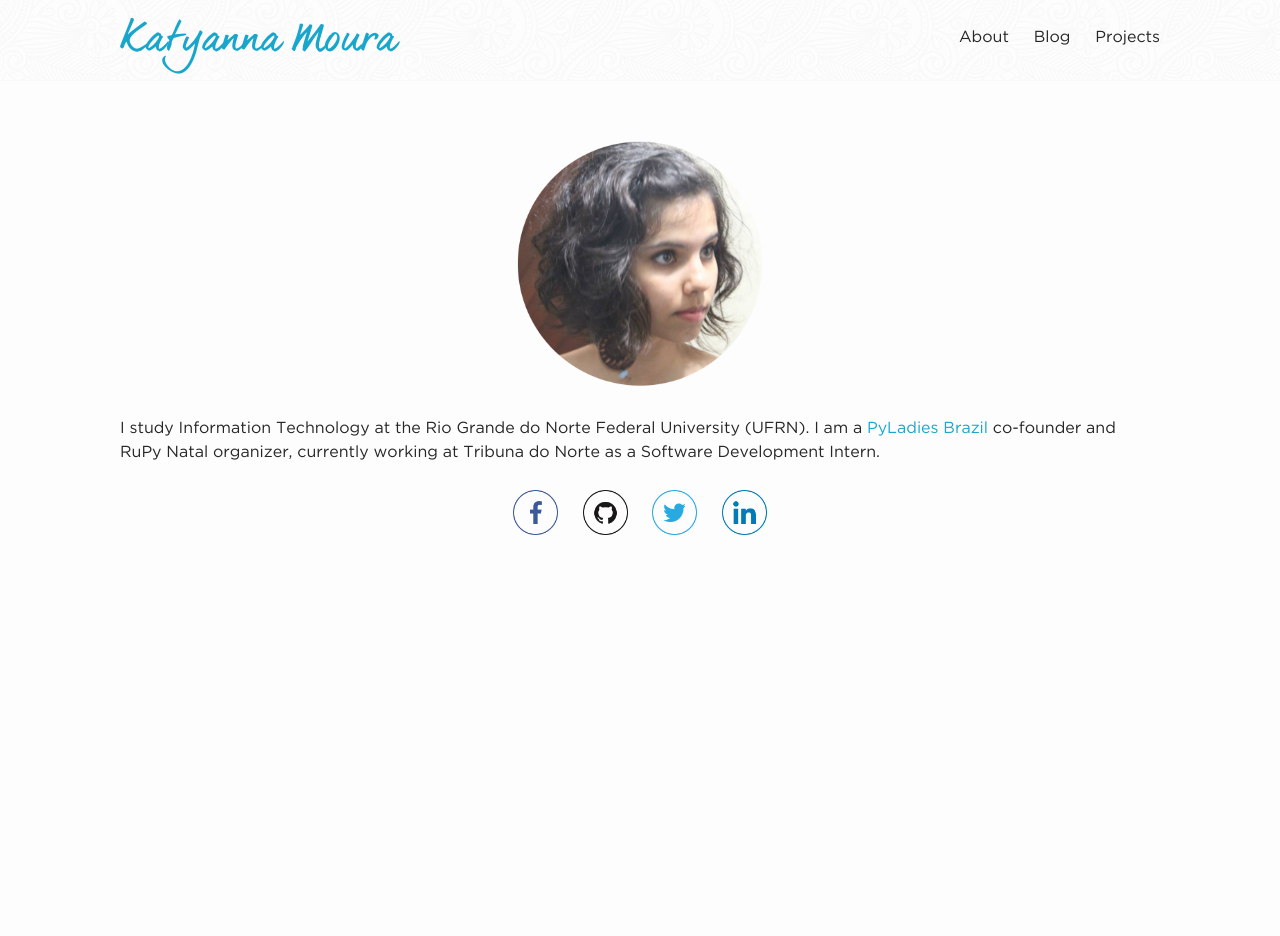
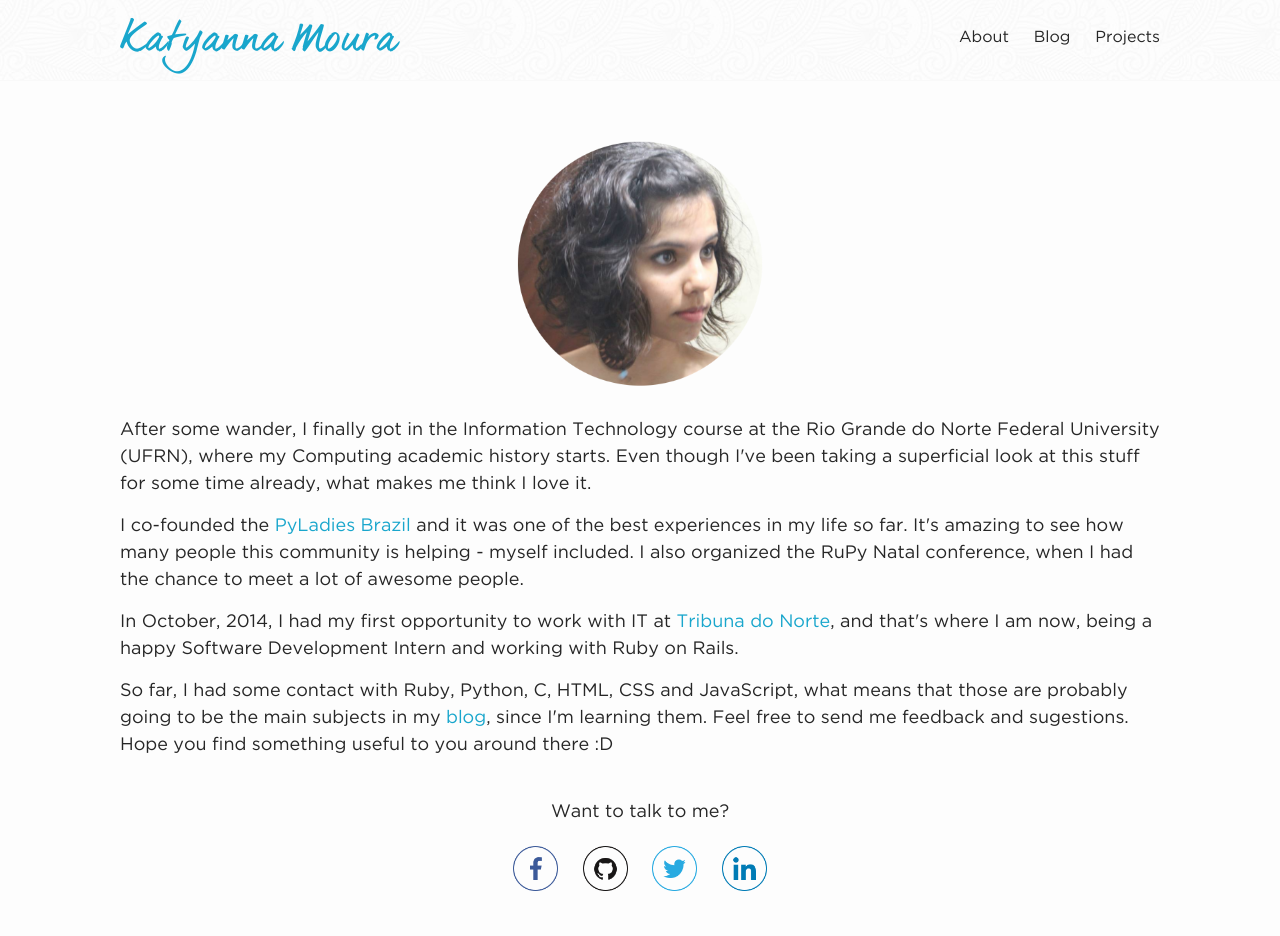
Before and after one commit to katyanna/katyanna.github.io, a Jekyll site: the page built from about.md, in a window 1280 px wide. Built offline with Jekyll 4.4.1, drawn with Linux system fonts in a browser that asks for light colours; before the commit the page ends 900 px from its top, so only the background shows below that.

Commit message:
Updates About

```diff
--- a/_sass/_layout.scss
+++ b/_sass/_layout.scss
@@ -292,7 +292,7 @@
 .about-container {
   margin: 0 auto;
   h1 { font-size: 25px; }
-  p { font-size: 16px; }
+  p { font-size: 18px; }
 }
 
 .about-picture {
@@ -303,10 +303,10 @@
 
 .findme {
   max-width: 60%;
-  margin: 0 auto;
+  margin: 40px auto 10px;
   text-align: center;
   img {
-    padding: 10px 10px;
+    padding: 5px 10px;
     width: 45px; }
   a { text-decoration: none; }
 }
--- a/about.md
+++ b/about.md
@@ -7,10 +7,13 @@ permalink: /about/
   <div class="box about-picture">
     <img src="/public/images/amelie.png" alt="Katyanna Moura" />
   </div>
-    <p>I study Information Technology at the Rio Grande do Norte Federal University (UFRN). I am a <a href="http://brasil.pyladies.com/">PyLadies Brazil</a> co-founder and RuPy Natal organizer, currently working at Tribuna do Norte as a Software Development Intern.</p>
-
+    <p>After some wander, I finally got in the Information Technology course at the Rio Grande do Norte Federal University (UFRN), where my Computing academic history starts. Even though I've been taking a superficial look at this stuff for some time already, what makes me think I love it.</p>
+    <p>I co-founded the <a href="http://brasil.pyladies.com/">PyLadies Brazil</a> and it was one of the best experiences in my life so far. It's amazing to see how many people this community is helping - myself included. I also organized the RuPy Natal conference, when I had the chance to meet a lot of awesome people.</p>
+    <p>In October, 2014, I had my first opportunity to work with IT at <a href="tribunadonorte.com.br">Tribuna do Norte</a>, and that's where I am now, being a happy Software Development Intern and working with Ruby on Rails.</p>
+    <p>So far, I had some contact with Ruby, Python, C, HTML, CSS and JavaScript, what means that those are probably going to be the main subjects in my <a href="/blog.md">blog</a>, since I'm learning them. Feel free to send me feedback and sugestions. Hope you find something useful to you around there :D</p>
 
   <section class="findme">
+    <p>Want to talk to me?</p>
     <a href="https://www.facebook.com/katyanna.moura">
       <img src="/public/images/facebook.png" alt="Facebook">
     </a>
```
